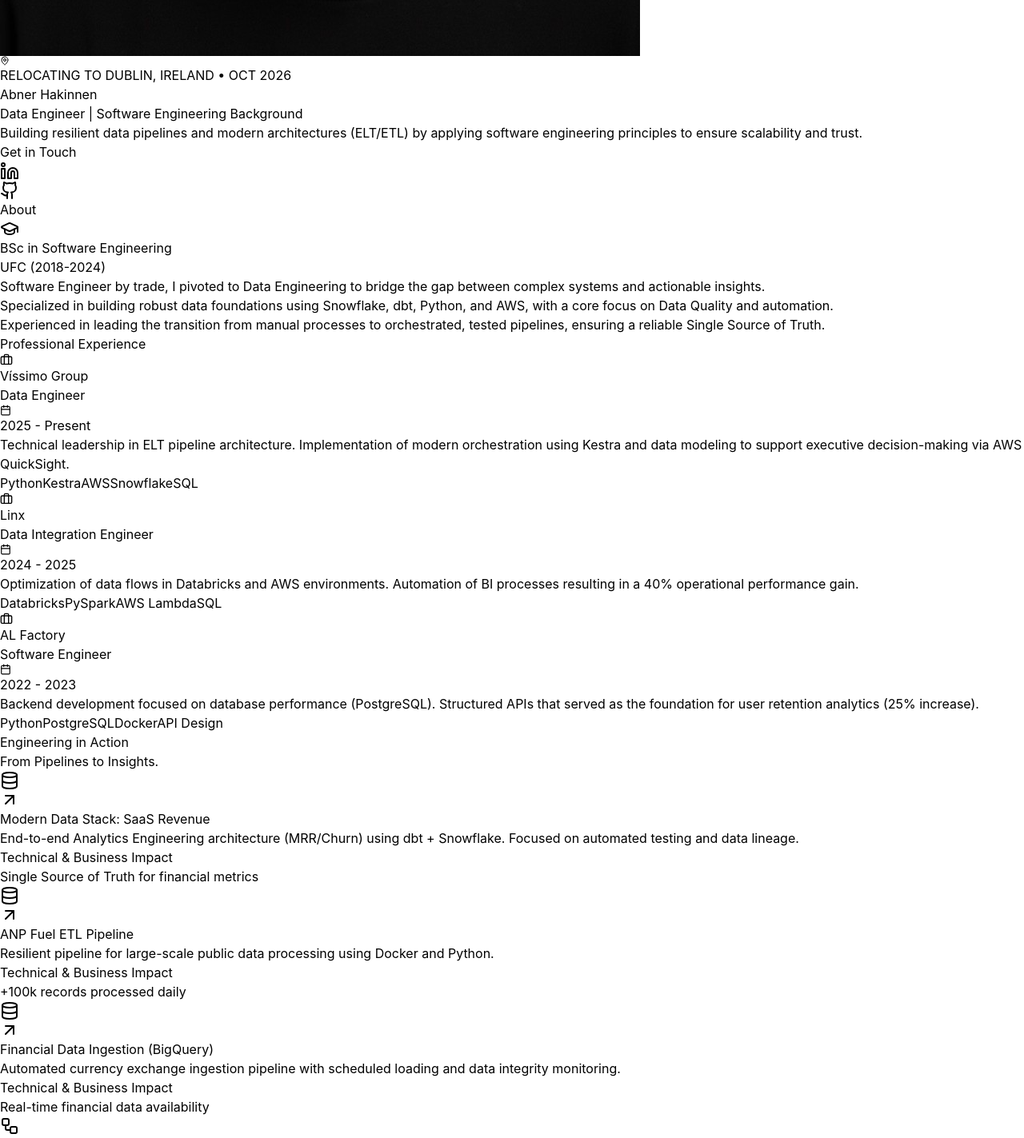
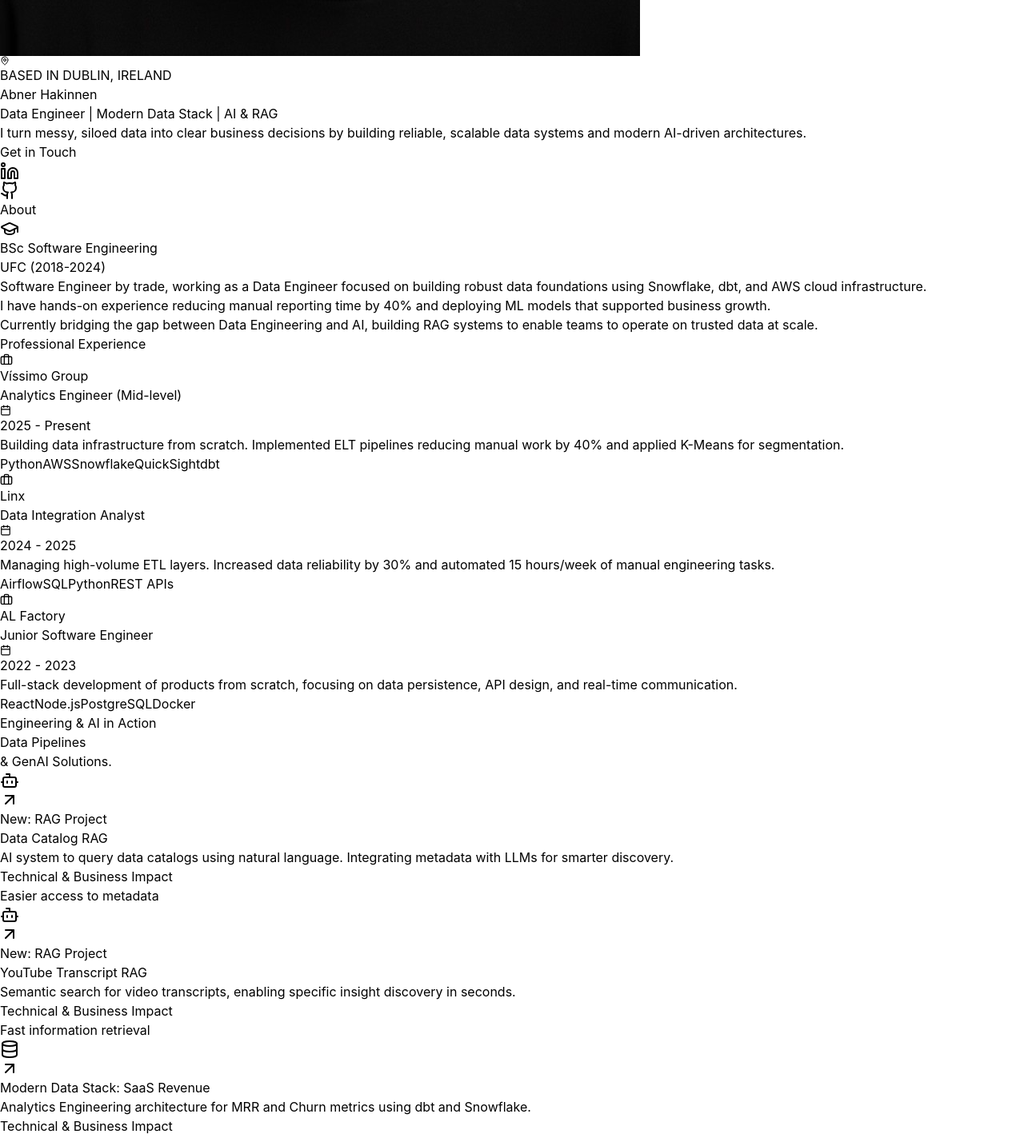
Before and after one commit to abnerhkn/portfolio, a React (Vite) app: page / in a window 1280 px wide. Shown: the part 820-2243 px from the top of the page at 80% size. Built offline with nearby package versions, Linux system fonts and the light colour scheme.

Commit message:
Update App.jsx

```diff
--- a/src/App.jsx
+++ b/src/App.jsx
@@ -19,7 +19,10 @@ import {
   Briefcase,
   GraduationCap,
   Calendar,
-  CheckCircle2
+  CheckCircle2,
+  Bot,
+  Search,
+  Globe
 } from 'lucide-react';
 
 const App = () => {
@@ -28,48 +31,48 @@ const App = () => {
 
   const content = {
     pt: {
-      nav: ['Sobre', 'Experiência', 'Stack', 'Projetos', 'Contato'],
-      badge: 'MUDANDO PARA DUBLIN, IRLANDA • OUT 2026',
+      nav: ['Sobre', 'Experiência', 'Stack', 'Projetos', 'Localização'],
+      badge: 'BASEADO EM DUBLIN, IRLANDA',
       title: 'Abner Hakinnen',
-      subtitle: 'Data Engineer | Software Engineering Background',
-      heroDesc: 'Construindo pipelines de dados resilientes e arquiteturas modernas (ELT/ETL) aplicando princípios de engenharia de software para garantir escalabilidade e confiança.',
+      subtitle: 'Data Engineer | Modern Data Stack | AI & RAG',
+      heroDesc: 'Transformo dados fragmentados em decisões de negócio através de infraestrutura escalável, pipelines de ELT e soluções de IA generativa.',
       aboutTitle: 'Sobre',
       aboutText: [
-        "Engenheiro de Software de formação, migrei para a Engenharia de Dados para resolver o gap entre sistemas complexos e insights acionáveis.",
-        "Especialista em construir bases de dados robustas utilizando Snowflake, dbt, Python e nuvem AWS, com foco total em Data Quality e automação.",
-        "Experiência em liderar a transição de processos manuais para pipelines orquestrados e testados, garantindo uma 'Single Source of Truth' confiável."
+        "Engenheiro de Software de formação, atuo como Engenheiro de Dados com foco em construir fundações sólidas utilizando Snowflake, dbt e nuvem AWS.",
+        "Tenho experiência prática em reduzir o tempo de relatórios manuais em 40% e implementar modelos de Machine Learning que contribuíram para o aumento de conversão.",
+        "Trabalho na intersecção entre Engenharia de Dados e IA, desenvolvendo sistemas de RAG (Retrieval-Augmented Generation) para facilitar o acesso a informações complexas."
       ],
       expTitle: 'Trajetória Profissional',
-      eduTitle: 'Formação',
-      stackTitle: 'Especialidades Técnicas',
-      projectsTitle: 'Engenharia em Ação',
+      stackTitle: 'Conhecimentos Técnicos',
+      projectsTitle: 'Engenharia & IA em Ação',
       impactLabel: 'Impacto Técnico & Negócio',
-      ctaTitle: 'Pronto para impulsionar times de dados em Dublin.',
-      ctaDesc: 'Buscando oportunidades em Engenharia de Dados onde código limpo e infraestrutura sólida são prioridade.',
-      ctaButton: 'Entrar em contato',
-      footer: 'Desenvolvido com foco em performance • 2026'
+      ctaTitle: 'Vamos tomar um café em Dublin?',
+      ctaDesc: 'Aberto a oportunidades em Engenharia de Dados e Analytics onde código limpo e sistemas escaláveis são a prioridade.',
+      ctaButton: 'Enviar E-mail',
+      footer: 'Abner Hakinnen • Data Portfolio 2026',
+      mapTitle: 'Onde me encontrar'
     },
     en: {
-      nav: ['About', 'Experience', 'Stack', 'Projects', 'Contact'],
-      badge: 'RELOCATING TO DUBLIN, IRELAND • OCT 2026',
+      nav: ['About', 'Experience', 'Stack', 'Projects', 'Location'],
+      badge: 'BASED IN DUBLIN, IRELAND',
       title: 'Abner Hakinnen',
-      subtitle: 'Data Engineer | Software Engineering Background',
-      heroDesc: 'Building resilient data pipelines and modern architectures (ELT/ETL) by applying software engineering principles to ensure scalability and trust.',
+      subtitle: 'Data Engineer | Modern Data Stack | AI & RAG',
+      heroDesc: 'I turn messy, siloed data into clear business decisions by building reliable, scalable data systems and modern AI-driven architectures.',
       aboutTitle: 'About',
       aboutText: [
-        "Software Engineer by trade, I pivoted to Data Engineering to bridge the gap between complex systems and actionable insights.",
-        "Specialized in building robust data foundations using Snowflake, dbt, Python, and AWS, with a core focus on Data Quality and automation.",
-        "Experienced in leading the transition from manual processes to orchestrated, tested pipelines, ensuring a reliable Single Source of Truth."
+        "Software Engineer by trade, working as a Data Engineer focused on building robust data foundations using Snowflake, dbt, and AWS cloud infrastructure.",
+        "I have hands-on experience reducing manual reporting time by 40% and deploying ML models that supported business growth.",
+        "Currently bridging the gap between Data Engineering and AI, building RAG systems to enable teams to operate on trusted data at scale."
       ],
       expTitle: 'Professional Experience',
-      eduTitle: 'Education',
-      stackTitle: 'Technical Specialties',
-      projectsTitle: 'Engineering in Action',
+      stackTitle: 'Technical Stack',
+      projectsTitle: 'Engineering & AI in Action',
       impactLabel: 'Technical & Business Impact',
-      ctaTitle: 'Ready to drive data teams in Dublin.',
-      ctaDesc: 'Seeking Data Engineering opportunities where clean code and solid infrastructure are a priority.',
+      ctaTitle: 'Let\'s connect in Dublin',
+      ctaDesc: 'Seeking Data Engineering opportunities where clean code, solid infrastructure, and AI innovation are a priority.',
       ctaButton: 'Get in Touch',
-      footer: 'Built with a focus on performance • 2026'
+      footer: 'Abner Hakinnen • Data Portfolio 2026',
+      mapTitle: 'Where to find me'
     }
   };
 
@@ -78,56 +81,62 @@ const App = () => {
   const experience = [
     {
       company: "Víssimo Group",
-      role: lang === 'pt' ? "Engenheiro de Dados Pleno" : "Data Engineer",
+      role: lang === 'pt' ? "Analytics Engineer (Pleno)" : "Analytics Engineer (Mid-level)",
       period: "2025 - Present",
       description: lang === 'pt'
-        ? "Liderança técnica na arquitetura de pipelines ELT. Implementação de orquestração moderna com Kestra e modelagem de dados para suporte a decisões executivas via AWS QuickSight."
-        : "Technical leadership in ELT pipeline architecture. Implementation of modern orchestration using Kestra and data modeling to support executive decision-making via AWS QuickSight.",
-      tags: ["Python", "Kestra", "AWS", "Snowflake", "SQL"]
+        ? "Construção da infraestrutura de dados do zero. Implementação de pipelines ELT reduzindo tempo operacional em 40% e uso de K-Means para segmentação."
+        : "Building data infrastructure from scratch. Implemented ELT pipelines reducing manual work by 40% and applied K-Means for segmentation.",
+      tags: ["Python", "AWS", "Snowflake", "QuickSight", "dbt"]
     },
     {
       company: "Linx",
-      role: lang === 'pt' ? "Engenheiro de Dados (Integração)" : "Data Integration Engineer",
+      role: lang === 'pt' ? "Analista de Integração de Dados" : "Data Integration Analyst",
       period: "2024 - 2025",
       description: lang === 'pt'
-        ? "Otimização de fluxos de dados em ambiente Databricks e AWS. Automação de processos de BI que resultaram em 40% de ganho de performance operacional."
-        : "Optimization of data flows in Databricks and AWS environments. Automation of BI processes resulting in a 40% operational performance gain.",
-      tags: ["Databricks", "PySpark", "AWS Lambda", "SQL"]
+        ? "Gestão de camadas ETL para alta volumetria. Aumento de 30% na confiabilidade dos dados e automação de 15h semanais de tarefas manuais."
+        : "Managing high-volume ETL layers. Increased data reliability by 30% and automated 15 hours/week of manual engineering tasks.",
+      tags: ["Airflow", "SQL", "Python", "REST APIs"]
     },
     {
       company: "AL Factory",
-      role: "Software Engineer",
+      role: "Junior Software Engineer",
       period: "2022 - 2023",
       description: lang === 'pt'
-        ? "Desenvolvimento backend focado em performance de banco de dados (PostgreSQL). Estruturação de APIs que serviram de base para análise de retenção de usuários (aumento de 25%)."
-        : "Backend development focused on database performance (PostgreSQL). Structured APIs that served as the foundation for user retention analytics (25% increase).",
-      tags: ["Python", "PostgreSQL", "Docker", "API Design"]
+        ? "Desenvolvimento full-stack de produtos do zero, com foco em persistência de dados, design de APIs e comunicação em tempo real."
+        : "Full-stack development of products from scratch, focusing on data persistence, API design, and real-time communication.",
+      tags: ["React", "Node.js", "PostgreSQL", "Docker"]
     }
   ];
 
   const projects = [
     {
+      title: "Data Catalog RAG",
+      desc: lang === "pt"
+        ? "Sistema de IA para consultar catálogos de dados usando linguagem natural. Integração de metadados com LLMs."
+        : "AI system to query data catalogs using natural language. Integrating metadata with LLMs for smarter discovery.",
+      impact: lang === "pt" ? "Acesso facilitado a metadados" : "Easier access to metadata",
+      link: "https://github.com/abnerhkn/data-catalog-rag",
+      tags: ["Python", "RAG", "LangChain", "OpenAI"],
+      isNew: true
+    },
+    {
+      title: "YouTube Transcript RAG",
+      desc: lang === "pt"
+        ? "Busca semântica em transcrições de vídeos, permitindo encontrar insights específicos em segundos."
+        : "Semantic search for video transcripts, enabling specific insight discovery in seconds.",
+      impact: lang === "pt" ? "Recuperação de informação rápida" : "Fast information retrieval",
+      link: "https://github.com/abnerhkn/yt-transcript-rag",
+      tags: ["Vector DB", "Python", "LLMs"],
+      isNew: true
+    },
+    {
       title: "Modern Data Stack: SaaS Revenue",
       desc: lang === "pt"
-        ? "Arquitetura completa de Analytics Engineering (MRR/Churn) usando dbt + Snowflake. Foco em testes automatizados e linhagem de dados."
-        : "End-to-end Analytics Engineering architecture (MRR/Churn) using dbt + Snowflake. Focused on automated testing and data lineage.",
-      impact: lang === "pt" ? "Single Source of Truth para métricas financeiras" : "Single Source of Truth for financial metrics",
+        ? "Arquitetura de Analytics Engineering para métricas de MRR e Churn utilizando dbt e Snowflake."
+        : "Analytics Engineering architecture for MRR and Churn metrics using dbt and Snowflake.",
+      impact: lang === "pt" ? "Single Source of Truth financeira" : "Financial Single Source of Truth",
       link: "https://github.com/abnerhkn/saas-revenue-analytics-engineering",
-      tags: ["dbt", "Snowflake", "Data Modeling"]
-    },
-    {
-      title: "ANP Fuel ETL Pipeline",
-      desc: lang === 'pt' ? "Pipeline resiliente para processamento de dados públicos em larga escala utilizando Docker e Python." : "Resilient pipeline for large-scale public data processing using Docker and Python.",
-      impact: lang === 'pt' ? "Processamento de +100k registros/dia" : "+100k records processed daily",
-      link: "https://github.com/abnerhkn/anp-fuel-etl",
-      tags: ["Python", "Docker", "ETL"]
-    },
-    {
-      title: "Financial Data Ingestion (BigQuery)",
-      desc: lang === 'pt' ? "Pipeline automatizado de ingestão de câmbio com carga programada e monitoramento de integridade." : "Automated currency exchange ingestion pipeline with scheduled loading and data integrity monitoring.",
-      impact: lang === 'pt' ? "Disponibilidade de dados financeiros em tempo real" : "Real-time financial data availability",
-      link: "https://github.com/abnerhkn/cotacao-moedas-etl-bigquery",
-      tags: ["BigQuery", "Cloud Functions", "Python"]
+      tags: ["dbt", "Snowflake", "SQL"]
     }
   ];
 
@@ -140,22 +149,22 @@ const App = () => {
   };
 
   return (
-    <div className={`min-h-screen transition-all duration-500 font-sans selection:bg-blue-500/30 ${styles.bg} ${styles.text}`}>
+    <div className={`min-h-screen transition-all duration-500 font-sans ${styles.bg} ${styles.text}`}>
       <nav className={`sticky top-0 z-50 backdrop-blur-xl border-b transition-colors duration-500 ${isDark ? 'bg-black/70 border-[#38383A]' : 'bg-white/70 border-[#D2D2D7]'}`}>
         <div className="max-w-5xl mx-auto px-6 h-16 flex items-center justify-between">
           <span className="font-bold text-lg tracking-tight">AH<span className={styles.accent}>.</span></span>
           <div className="flex items-center gap-6">
-            <div className={`hidden md:flex gap-6 text-[12px] font-semibold uppercase tracking-wider ${styles.textSec}`}>
+            <div className={`hidden md:flex gap-6 text-[10px] font-bold uppercase tracking-widest ${styles.textSec}`}>
               {t.nav.map((item, i) => (
                 <a key={i} href={`#${item.toLowerCase()}`} className="hover:text-blue-500 transition-colors">{item}</a>
               ))}
             </div>
             <div className="flex items-center gap-2 pl-4 border-l border-gray-500/20">
-              <button onClick={() => setLang(lang === 'en' ? 'pt' : 'en')} className="p-2 hover:opacity-70 transition-opacity flex items-center gap-1">
+              <button onClick={() => setLang(lang === 'en' ? 'pt' : 'en')} className="p-2 hover:opacity-70 flex items-center gap-1">
                 <Languages size={18} />
                 <span className="text-[10px] font-bold">{lang.toUpperCase()}</span>
               </button>
-              <button onClick={() => setIsDark(!isDark)} className="p-2 hover:opacity-70 transition-opacity">
+              <button onClick={() => setIsDark(!isDark)} className="p-2 hover:opacity-70">
                 {isDark ? <Sun size={18} /> : <Moon size={18} />}
               </button>
             </div>
@@ -163,19 +172,19 @@ const App = () => {
         </div>
       </nav>
 
-      <header className="max-w-5xl mx-auto px-6 pt-24 pb-32 flex flex-col items-center text-center">
-        <div className="relative mb-10">
-          <div className={`absolute inset-0 blur-3xl rounded-full opacity-20 ${styles.accent.replace('text-', 'bg-')}`}></div>
-          <img src={profile} alt="Abner" className="relative w-32 h-32 md:w-40 md:h-40 rounded-full object-cover border-4 border-white/10 grayscale" />
+      <header className="max-w-5xl mx-auto px-6 pt-24 pb-32 text-center">
+        <div className="relative inline-block mb-10">
+          <div className={`absolute inset-0 blur-3xl rounded-full opacity-20 bg-blue-500`}></div>
+          <img src={profile} alt="Abner" className="relative w-32 h-32 md:w-40 md:h-40 rounded-full object-cover border-4 border-white/10" />
         </div>
         <div className={`inline-flex items-center gap-2 px-3 py-1 rounded-full text-[10px] font-bold mb-6 border ${isDark ? 'bg-blue-500/10 border-blue-500/30 text-blue-400' : 'bg-blue-50 border-blue-200 text-blue-600'}`}>
           <MapPin size={12} /> {t.badge}
         </div>
         <h1 className="text-5xl md:text-7xl font-bold tracking-tight mb-4">{t.title}</h1>
         <p className={`text-xl md:text-2xl font-medium mb-8 ${styles.textSec}`}>{t.subtitle}</p>
-        <p className={`max-w-xl text-lg mb-12 opacity-80 ${styles.textSec}`}>{t.heroDesc}</p>
-        <div className="flex gap-4">
-          <a href="#contato" className="px-5 py-2 bg-[#0071E3] text-white rounded-full font-bold hover:bg-[#0077ED] transition-all">
+        <p className={`max-w-2xl mx-auto text-lg mb-12 opacity-80 leading-relaxed ${styles.textSec}`}>{t.heroDesc}</p>
+        <div className="flex justify-center gap-4">
+          <a href="mailto:dev.abnerlima@gmail.com" className="px-8 py-3 bg-[#0071E3] text-white rounded-full font-bold hover:bg-[#0077ED] transition-all">
             {t.ctaButton}
           </a>
           <div className="flex items-center gap-4 px-4">
@@ -193,13 +202,13 @@ const App = () => {
               <div className="flex gap-4 items-start">
                 <div className="p-3 bg-blue-500/10 rounded-xl text-blue-500"><GraduationCap /></div>
                 <div>
-                  <h4 className="font-bold text-sm">BSc in Software Engineering</h4>
+                  <h4 className="font-bold text-sm">BSc Software Engineering</h4>
                   <p className="text-xs mt-1 opacity-60">UFC (2018-2024)</p>
                 </div>
               </div>
             </div>
           </div>
-          <div className="md:col-span-2 space-y-4">
+          <div className="md:col-span-2 space-y-6">
             {t.aboutText.map((paragraph, idx) => (
               <p key={idx} className="text-lg leading-relaxed opacity-90">
                 {paragraph}
@@ -213,7 +222,7 @@ const App = () => {
         <h3 className={`text-xs font-bold uppercase tracking-[0.2em] mb-12 text-center ${styles.textSec}`}>{t.expTitle}</h3>
         <div className="space-y-6">
           {experience.map((exp, i) => (
-            <div key={i} className={`p-8 rounded-[2rem] border transition-all hover:scale-[1.01] ${styles.card}`}>
+            <div key={i} className={`p-8 rounded-[2rem] border transition-all ${styles.card}`}>
               <div className="flex flex-col md:flex-row justify-between gap-4 mb-6">
                 <div>
                   <div className="flex items-center gap-2 text-blue-500 mb-1">
@@ -244,16 +253,19 @@ const App = () => {
           <div className="flex justify-between items-end mb-16">
             <div>
               <h3 className="text-xs font-bold uppercase tracking-[0.2em] mb-4 text-blue-500">{t.projectsTitle}</h3>
-              <h4 className="text-4xl font-bold">From Pipelines to Insights.</h4>
+              <h4 className="text-4xl font-bold leading-tight">Data Pipelines <br/> & GenAI Solutions.</h4>
             </div>
           </div>
           <div className="grid md:grid-cols-3 gap-6">
             {projects.map((p, i) => (
               <a href={p.link} key={i} target="_blank" rel="noreferrer" className={`group p-8 rounded-[2rem] border flex flex-col transition-all hover:-translate-y-2 ${styles.card}`}>
                 <div className="flex justify-between mb-8">
-                  <div className="p-3 bg-blue-500/10 rounded-2xl text-blue-500 group-hover:scale-110 transition-transform"><Database /></div>
+                  <div className="p-3 bg-blue-500/10 rounded-2xl text-blue-500 group-hover:scale-110 transition-transform">
+                    {p.isNew ? <Bot /> : <Database />}
+                  </div>
                   <ArrowUpRight className="opacity-20 group-hover:opacity-100 transition-opacity" />
                 </div>
+                {p.isNew && <span className="text-[9px] font-black text-blue-500 uppercase tracking-widest mb-2 italic">New: RAG Project</span>}
                 <h5 className="text-lg font-bold mb-3">{p.title}</h5>
                 <p className={`text-sm mb-8 flex-grow ${styles.textSec}`}>{p.desc}</p>
                 <div className="pt-6 border-t border-inherit">
@@ -267,17 +279,17 @@ const App = () => {
       </section>
 
       <section id="stack" className="py-24 max-w-5xl mx-auto px-6">
-        <div className="grid grid-cols-2 md:grid-cols-4 gap-8">
+        <div className="grid grid-cols-2 md:grid-cols-4 gap-12">
           {[
-            { title: 'Engineering', items: ['Python', 'SQL', 'dbt', 'Airflow', 'Snowflake'], icon: <Workflow /> },
-            { title: 'Infrastructure', items: ['AWS', 'Databricks', 'Docker', 'Kestra'], icon: <Cpu /> },
-            { title: 'Analytics', items: ['Power BI', 'QuickSight', 'Looker Studio'], icon: <BarChart3 /> },
-            { title: 'Data Science', items: ['Pandas', 'ML (K-means)', 'Clustering'], icon: <Layers /> },
+            { title: 'Data Eng', items: ['Python', 'SQL', 'dbt', 'Airflow', 'Snowflake'], icon: <Workflow size={20}/> },
+            { title: 'IA / RAG', items: ['LangChain', 'OpenAI', 'Vector DBs', 'RAG'], icon: <Bot size={20}/> },
+            { title: 'Infrastructure', items: ['AWS', 'Databricks', 'Docker', 'Kestra'], icon: <Cpu size={20}/> },
+            { title: 'Analytics', items: ['QuickSight', 'Power BI', 'Machine Learning'], icon: <BarChart3 size={20}/> },
           ].map((cat, i) => (
             <div key={i}>
               <div className="flex items-center gap-2 mb-6 text-blue-500">
                 {cat.icon}
-                <h6 className="font-bold text-sm uppercase tracking-widest">{cat.title}</h6>
+                <h6 className="font-bold text-xs uppercase tracking-widest">{cat.title}</h6>
               </div>
               <ul className="space-y-3">
                 {cat.items.map(item => (
@@ -291,15 +303,35 @@ const App = () => {
         </div>
       </section>
 
-      <footer id="contato" className="py-32 px-6 text-center border-t border-inherit">
+      <section id="localização" className={`py-24 border-t ${isDark ? 'bg-[#000000] border-[#1C1C1E]' : 'bg-[#F5F5F7] border-[#D2D2D7]'}`}>
+        <div className="max-w-5xl mx-auto px-6">
+          <h3 className="text-xs font-bold uppercase tracking-[0.2em] mb-12 text-center text-blue-500">{t.mapTitle}</h3>
+          <div className="rounded-[2.5rem] overflow-hidden border border-inherit h-[400px] relative grayscale contrast-125">
+             <iframe
+              src="https://www.google.com/maps/embed?pb=!1m18!1m12!1m3!1d152514.4338986835!2d-6.38578505!3d53.3484285!2m3!1f0!2f0!3f0!3m2!1i1024!2i768!4f13.1!3m3!1m2!1s0x48670e80ea27ac2f%3A0xa00c7a9973171a0!2sDublin%2C%20Ireland!5e0!3m2!1sen!2sie!4v1712134567890!5m2!1sen!2sie"
+              width="100%"
+              height="100%"
+              style={{ border: 0 }}
+              allowFullScreen=""
+              loading="lazy"
+              referrerPolicy="no-referrer-when-downgrade">
+            </iframe>
+            <div className="absolute bottom-6 right-6 p-4 bg-black/80 backdrop-blur-md rounded-2xl border border-white/10 text-white">
+              <p className="text-xs font-bold flex items-center gap-2">
+                <Globe size={14} className="text-blue-500"/> Dublin, Ireland
+              </p>
+            </div>
+          </div>
+        </div>
+      </section>
+
+      <footer className="py-24 px-6 text-center">
         <h3 className="text-3xl md:text-5xl font-bold mb-8">{t.ctaTitle}</h3>
         <p className={`mb-12 text-lg ${styles.textSec}`}>{t.ctaDesc}</p>
-        <div className="flex flex-col md:flex-row gap-4 justify-center items-center mb-24">
-          <a href="mailto:dev.abnerlima@gmail.com" className={`px-12 py-5 rounded-full font-bold hover:opacity-90 transition-all flex items-center gap-3 ${isDark ? 'bg-white text-black' : 'bg-black text-white'}`}>
-            <Mail size={18} /> dev.abnerlima@gmail.com
-          </a>
-        </div>
-        <p className={`text-[10px] font-bold uppercase tracking-[0.6em] ${styles.textSec}`}>
+        <a href="mailto:dev.abnerlima@gmail.com" className={`inline-flex items-center gap-3 px-12 py-5 rounded-full font-bold hover:opacity-90 transition-all ${isDark ? 'bg-white text-black' : 'bg-black text-white'}`}>
+          <Mail size={18} /> dev.abnerlima@gmail.com
+        </a>
+        <p className={`mt-24 text-[10px] font-bold uppercase tracking-[0.6em] ${styles.textSec}`}>
           {t.footer}
         </p>
       </footer>
```
